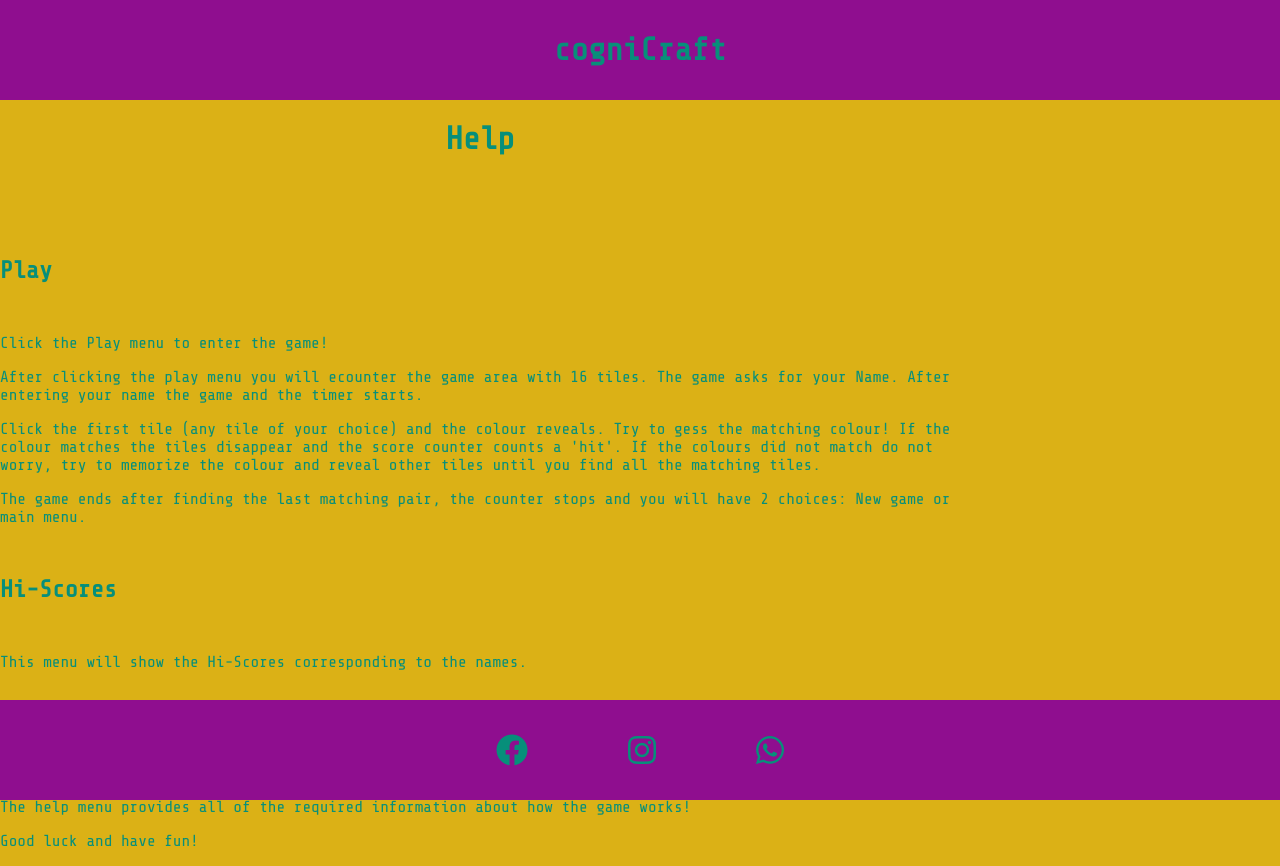
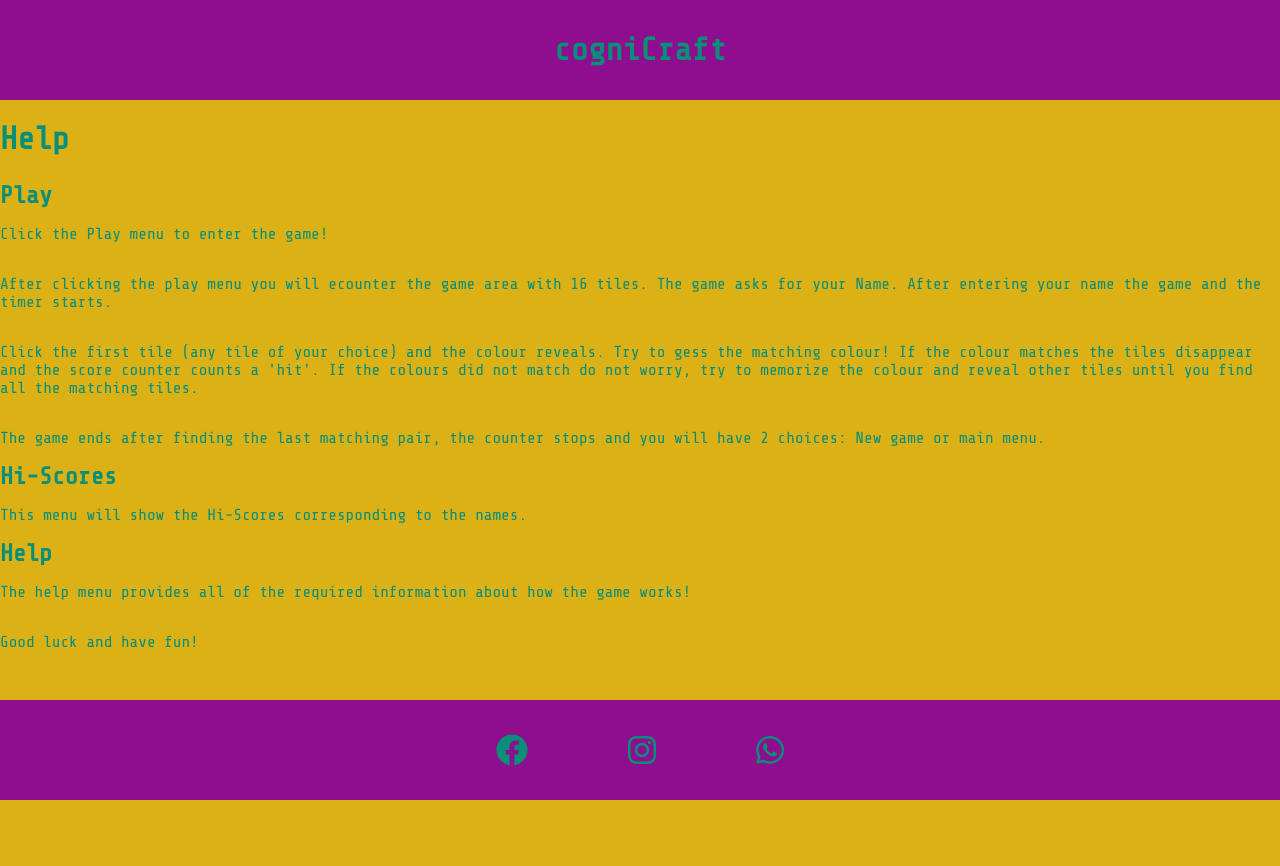
Before and after one commit to Nmyhi/cogniCraft, a plain HTML site: page help.html in a window 1280 px wide. After the commit the page ends 800 px from the top, so only its background shows below. Drawn offline with nearby package versions, Linux system fonts and the light colour scheme.

Commit message:
Add help menu styling

```diff
--- a/assets/css/style.css
+++ b/assets/css/style.css
@@ -1,17 +1,11 @@
+/*initial styling*/
 body {
     background-color: #DBB116;
     font-family: 'Share Tech Mono', monospace;
     margin: 0;
     color: #078F7A;
 }
-
-#fullscreen-container {
-    height: 100%;
-    width: 100%;
-    min-height: 100vh;
-    margin: 0;
-}
-
+/*header styling*/
 #header {
     display: flex;
     justify-content: center;
@@ -23,7 +17,7 @@ body {
     position: relative;
     margin: 0;
 }
-
+/*footer styling*/
 #footer {
     display: flex;
     justify-content: center;
@@ -40,7 +34,7 @@ body {
     font-size: 2rem;
     padding: 0 50px 0 50px;
 }
-
+/*main menu button styling*/
 .button-container {
     display: flex;
     justify-content: center;
@@ -71,18 +65,12 @@ button {
     text-shadow: -1px 0 black, 0 1px black, 1px 0 black, 0 -1px black;
 
 }
-
-.helptext-container {
-    margin-right: 25%;
-}
-
-.helptext-container h1 {
-    text-align: center;
-    margin-bottom: 100px;
-}
-
-.helptext-container h2 {
-    margin: 50px 0 50px 0;
+/*game area styling*/
+#fullscreen-container {
+    height: 100%;
+    width: 100%;
+    min-height: 100vh;
+    margin: 0;
 }
 
 .tiles {
@@ -101,3 +89,27 @@ button {
     border: 5px solid #444444;
     cursor: pointer;
 }
+/*help content styling*/
+.helptext-container {
+    margin-top: 10px;
+    width: 100%;
+    display: flex;
+    flex-direction: column;
+    flex-wrap: nowrap;
+    align-content: center;
+    justify-content: center;
+    align-items: flex-start;
+    height: 100%;
+    margin: 0;
+
+}
+
+.helptext-container h1 {
+    text-align: center;
+    margin-bottom: 25px;
+}
+
+.helptext-container h2 {
+    margin: 0;
+    text-align: center;
+}
--- a/assets/javascript/index.js
+++ b/assets/javascript/index.js
@@ -79,7 +79,6 @@ function help() {
         <h1 id="title">cogniCraft</h1>
     </div>
     <div class="helptext-container">
-        <h1>Help</h1>
         <h2>Play</h2>
         <p>Click the Play menu to enter the game!</p>
         <p>After clicking the play menu you will ecounter the game area with 16 tiles. The game asks for your Name.
```
